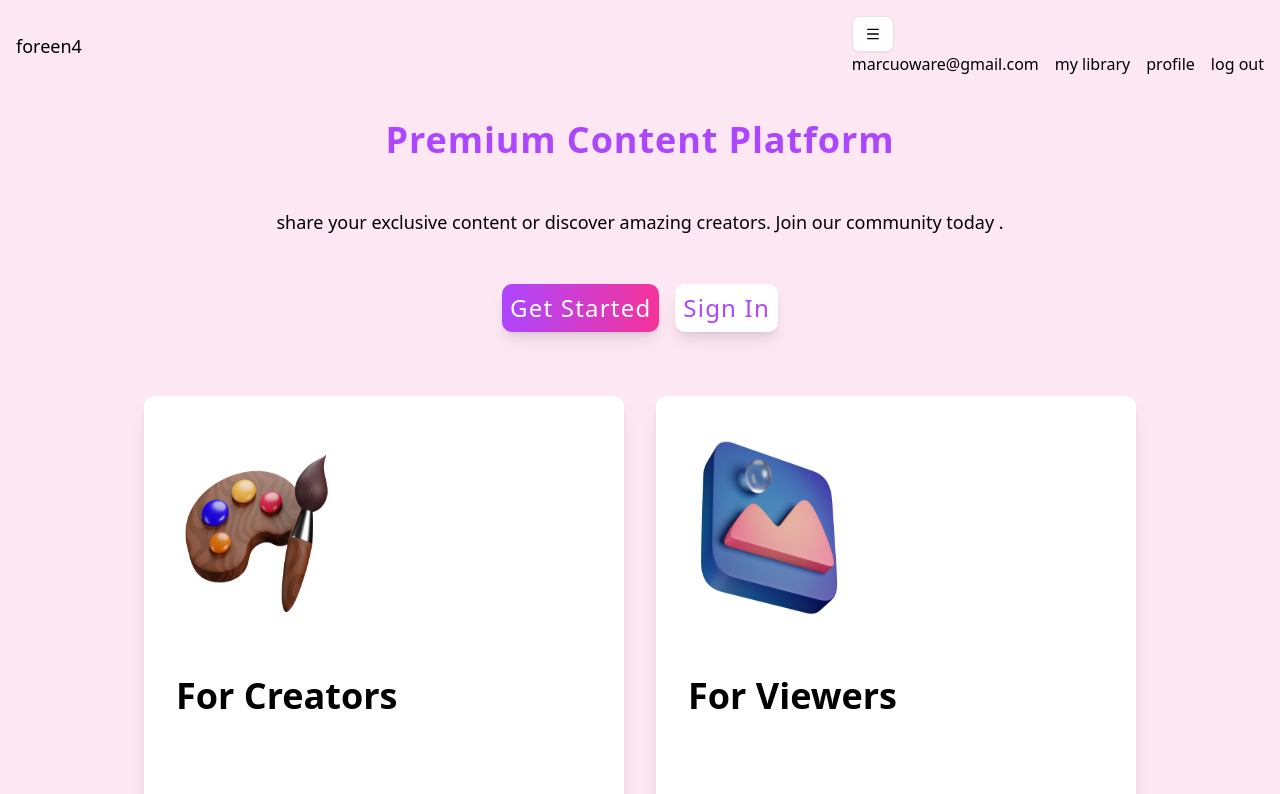
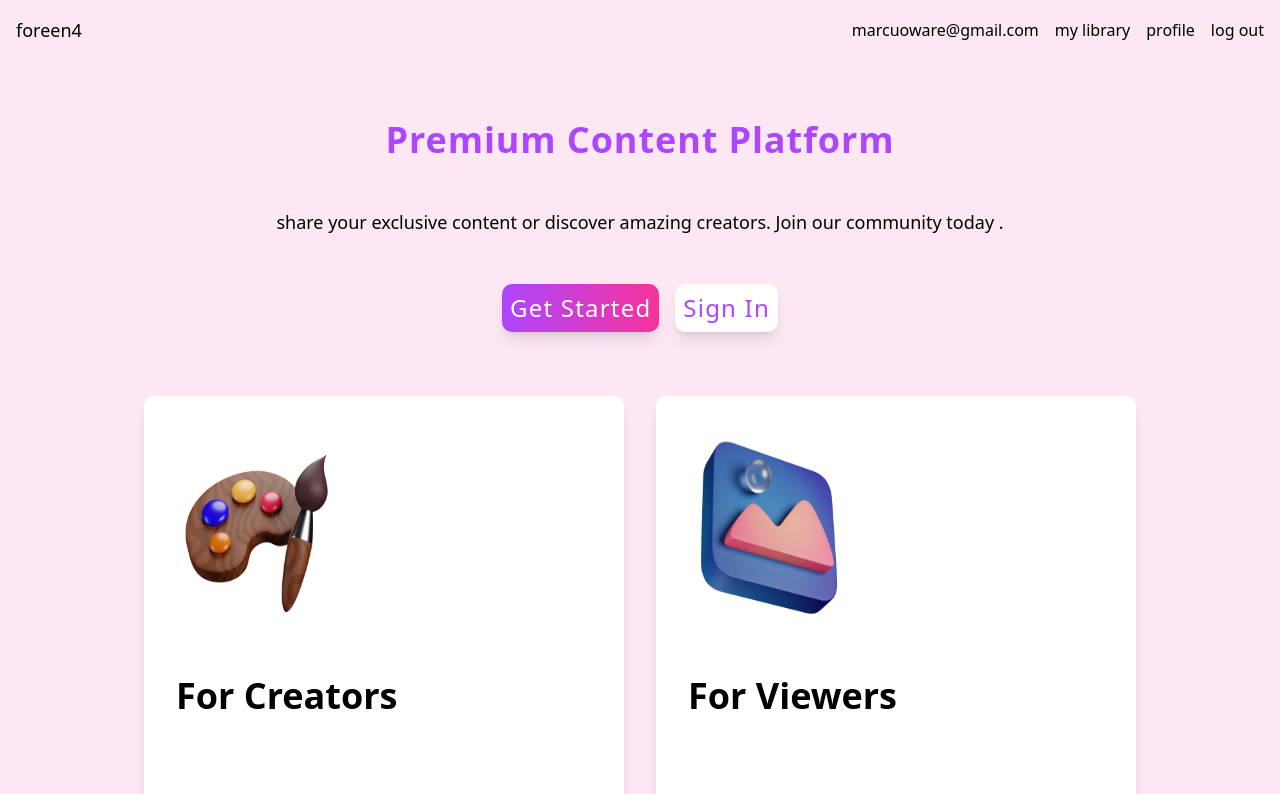
Before and after one commit to demarcuscode/foreen, a Next.js app: page / in a window 1280 px wide. Shown: the top 794 px of the page. Built offline with nearby package versions, Linux system fonts and the light colour scheme.

Commit message:
third commit

```diff
--- a/components/customs/sheetbtn.tsx
+++ b/components/customs/sheetbtn.tsx
@@ -12,7 +12,7 @@ import Link from "next/link";
 
 export function SheetBtn() {
   return (
-    <div className="md:hiddengit">
+    <div className="md:hidden">
       <Sheet>
         <SheetTrigger asChild>
           <Button variant="outline">
```
